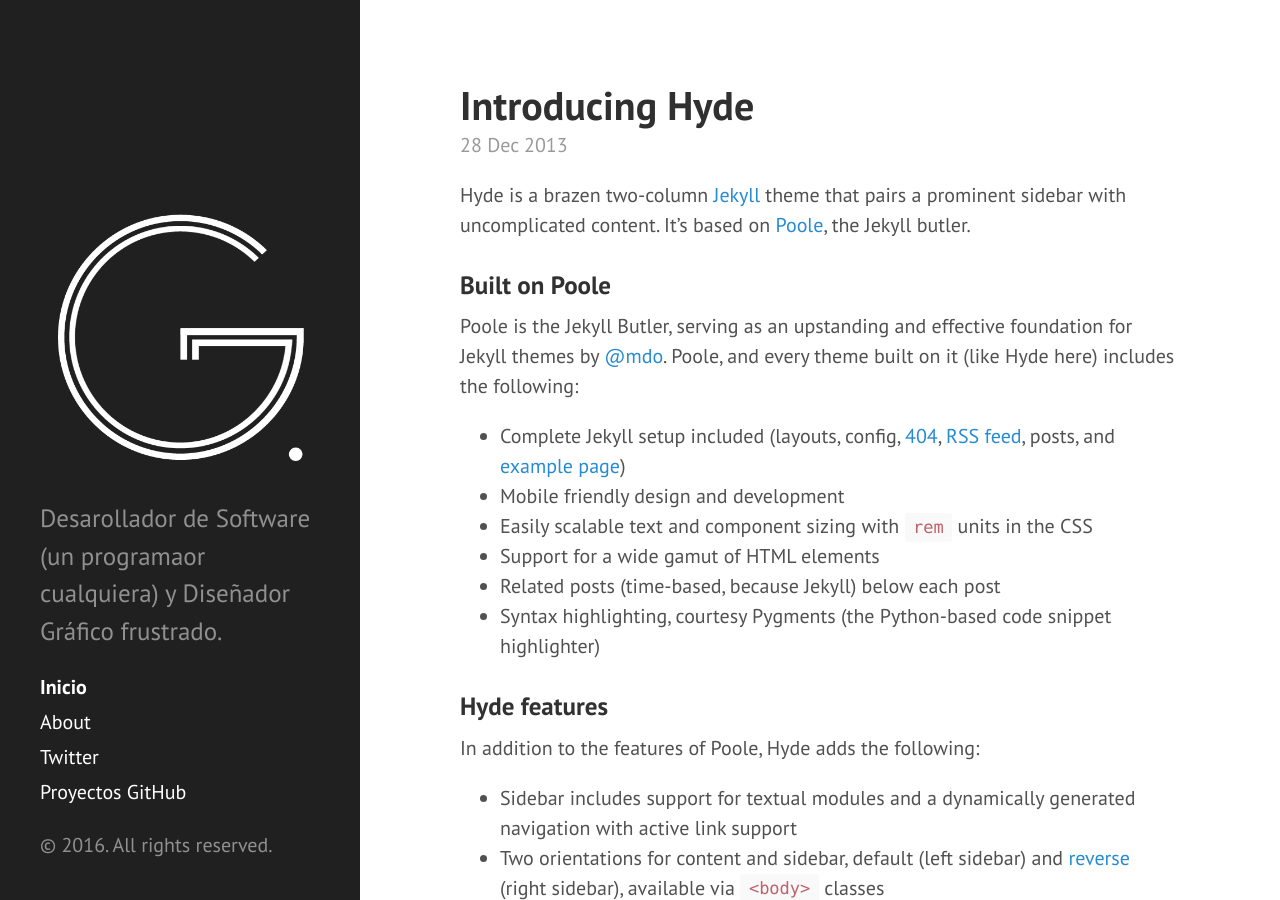
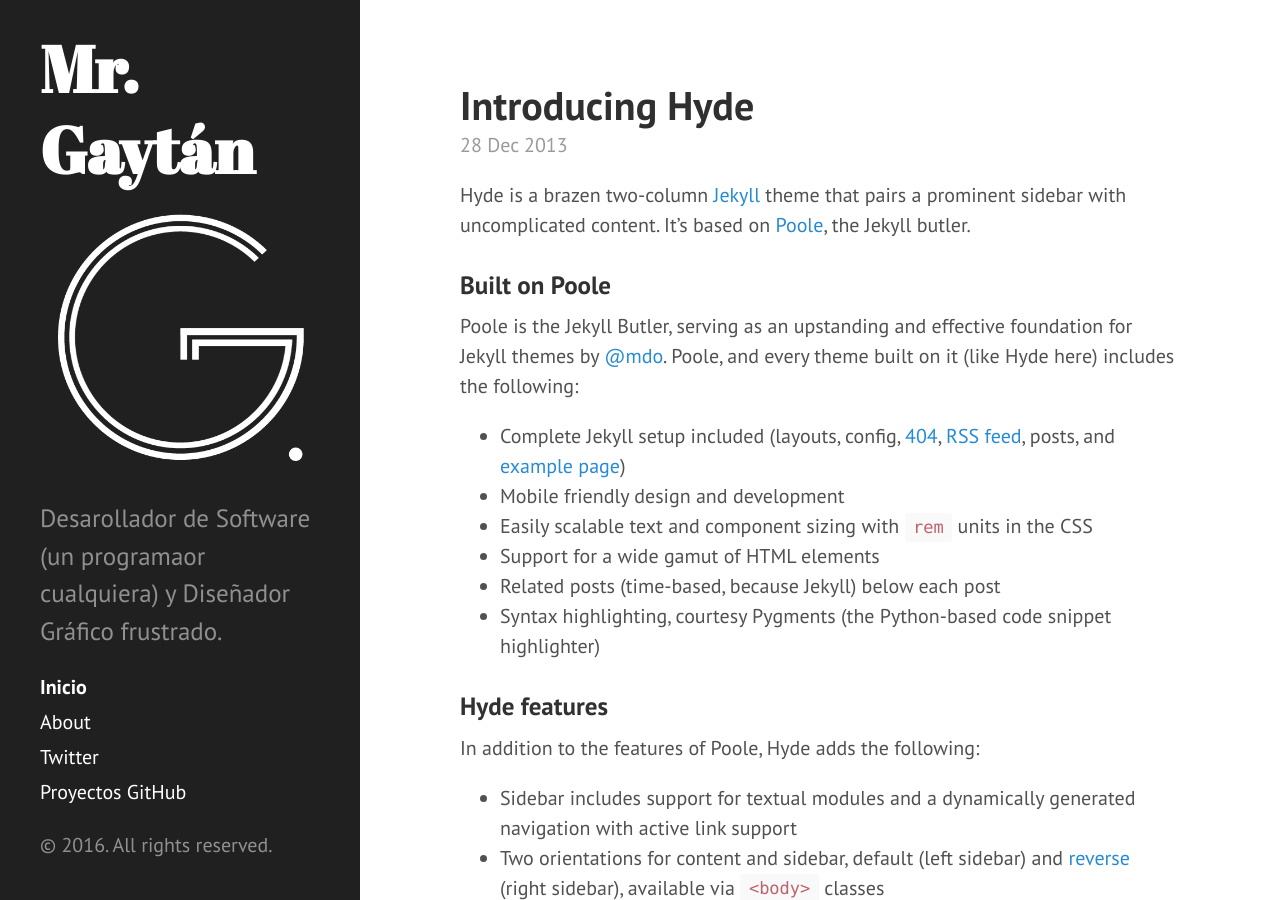
Before and after one commit to MrGaytan/MrGaytan.github.io, a Jekyll site: the page built from index.html, in a window 1280 px wide and 900 px high. Built offline with Jekyll 4.4.1, drawn with Linux system fonts in a browser that asks for light colours; Markdown is read by kramdown in place of the engine named in the settings; the list of posts is cut into pages by our own code.

Commit message:
Modificación de sidebar para verificar datos personales

```diff
--- a/_config.yml
+++ b/_config.yml
@@ -6,7 +6,7 @@
 permalink:        pretty
 
 # Setup
-title:            <img src="../public/mrgaytanLogo.png" />
+title:            Mr. Gaytán
 tagline:
 description:      'Desarollador de Software (un programaor cualquiera) y Diseñador Gráfico frustrado.'
 url:              http://mrgaytan.github.io
--- a/_includes/sidebar.html
+++ b/_includes/sidebar.html
@@ -6,6 +6,7 @@
           {{ site.title }}
         </a>
       </h1>
+      <img src="/public/mrgaytanLogo.png" />
       <p class="lead">{{ site.description }}</p>
     </div>
 
```
